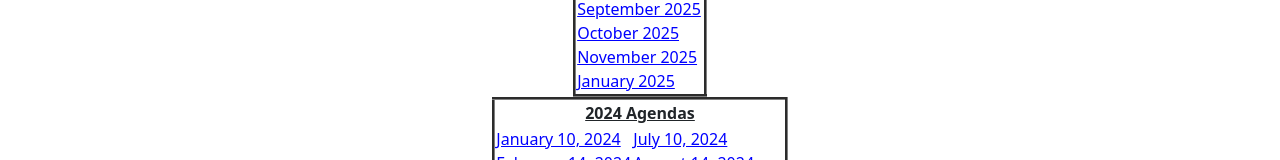
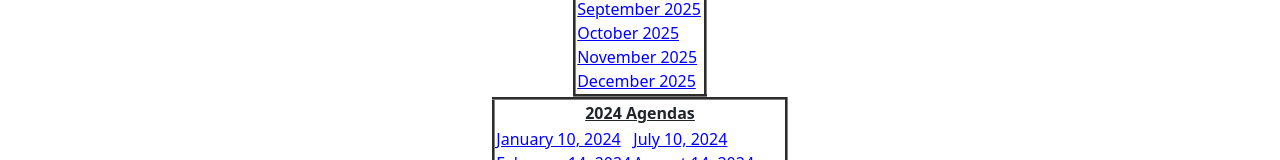
Before and after one commit to DrAronoff/monroefd1, a React (Create React App) app: page /agendaArchive in a window 1280 px wide. Shown: the part 471-631 px from the top of the page. Built offline with nearby package versions, Linux system fonts and the light colour scheme; the HTML template or start-up script is replaced by a standard one.

Commit message:
december update1

```diff
--- a/src/components/AgendaArchive.jsx
+++ b/src/components/AgendaArchive.jsx
@@ -31,7 +31,7 @@ export function AgendaArchive() {
 <a href="https://diuy0t6boke2n.cloudfront.net/Agendas/2025/FD%231+Agenda.docx" target="new">September 2025</a><br/>
 <a href="https://diuy0t6boke2n.cloudfront.net/Agendas/2025/FD%231+Agenda+(1).docx" target="new">October 2025</a><br/>
 <a href="https://diuy0t6boke2n.cloudfront.net/Agendas/2025/November+2025+Agenda.docx" target="new">November 2025</a><br/>
-<a href="https://diuy0t6boke2n.cloudfront.net/Agendas/FD%231+Agenda.docx" target="new">January 2025</a><br/>
+<a href="https://diuy0t6boke2n.cloudfront.net/Agendas/FD%231+Agenda.docx" target="new">December 2025</a><br/>
 
 
 
```
